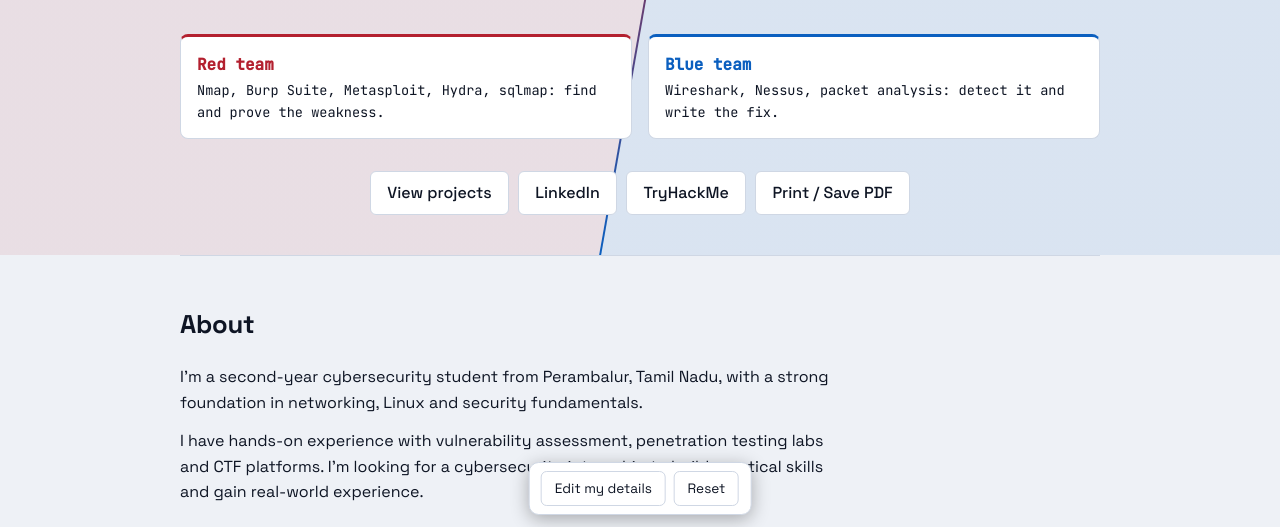
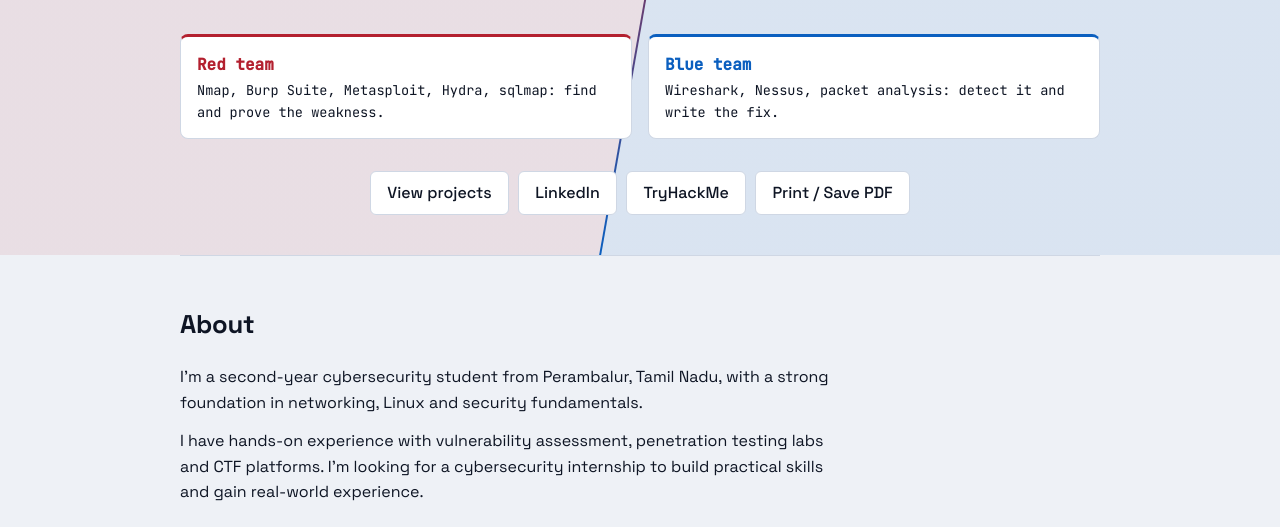
Before and after one commit to ahaq42907-cell/Abrarul-Haq-portfolio, a plain HTML site: page index.html in a window 1280 px wide. Shown: the part 273-800 px from the top of the page. Drawn offline with Linux system fonts and the light colour scheme.

Commit message:
Remove edit toolbar from index.html
Removed edit controls and related buttons from the footer.

```diff
--- a/index.html
+++ b/index.html
@@ -234,12 +234,6 @@ tcp.flags.syn == 1 &amp;&amp; tcp.flags.ack == 0
   <footer>© 2026 Abrarul Haq M · Perambalur, Tamil Nadu</footer>
 </div>
 
-<div class="bar" role="toolbar" aria-label="Edit controls">
-  <button id="edit" aria-pressed="false">Edit my details</button>
-  <button id="reset">Reset</button>
-  <span id="hint" hidden>Tap any text to type. Double-tap a link to change its URL.</span>
-</div>
-
 <script>
 (function(){
   var KEY='portfolio-abrarul:v1',root=document.documentElement,wrap=document.querySelector('.wrap'),editBtn=document.getElementById('edit'),hint=document.getElementById('hint');
```
